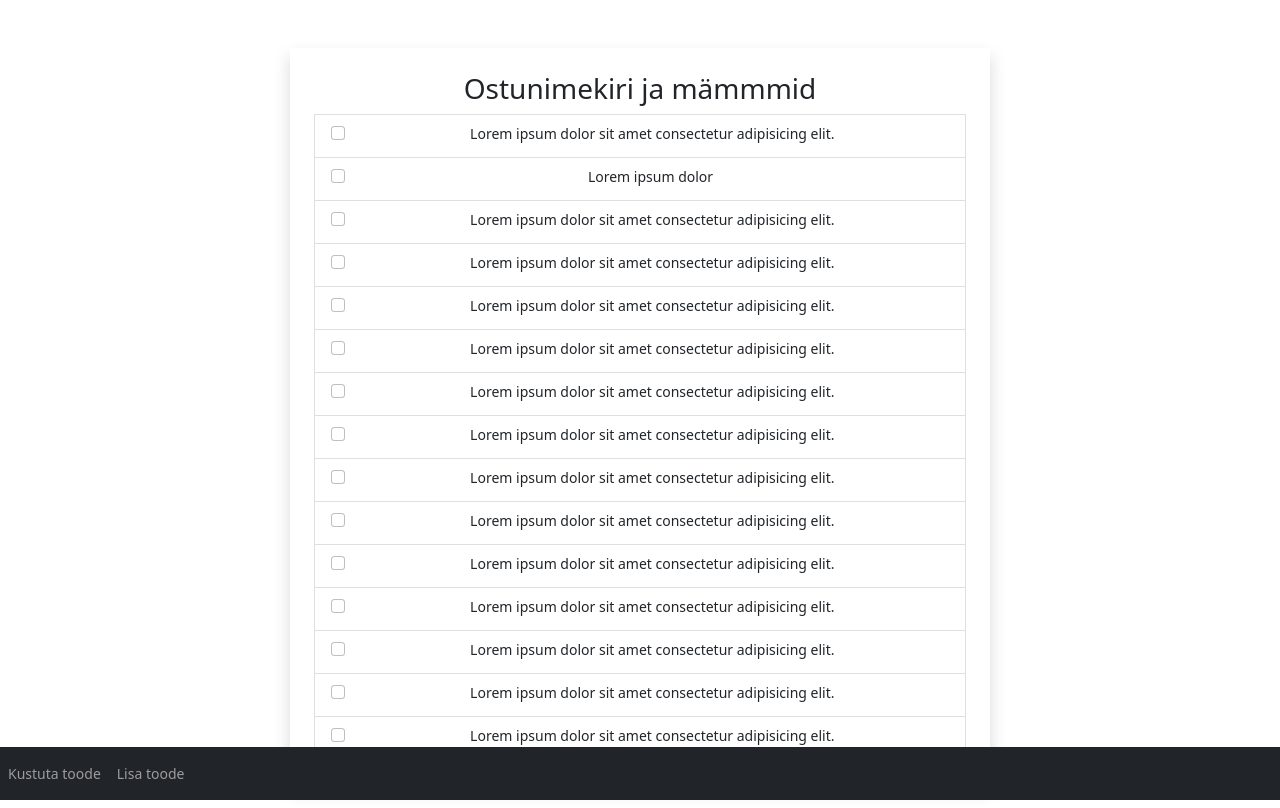
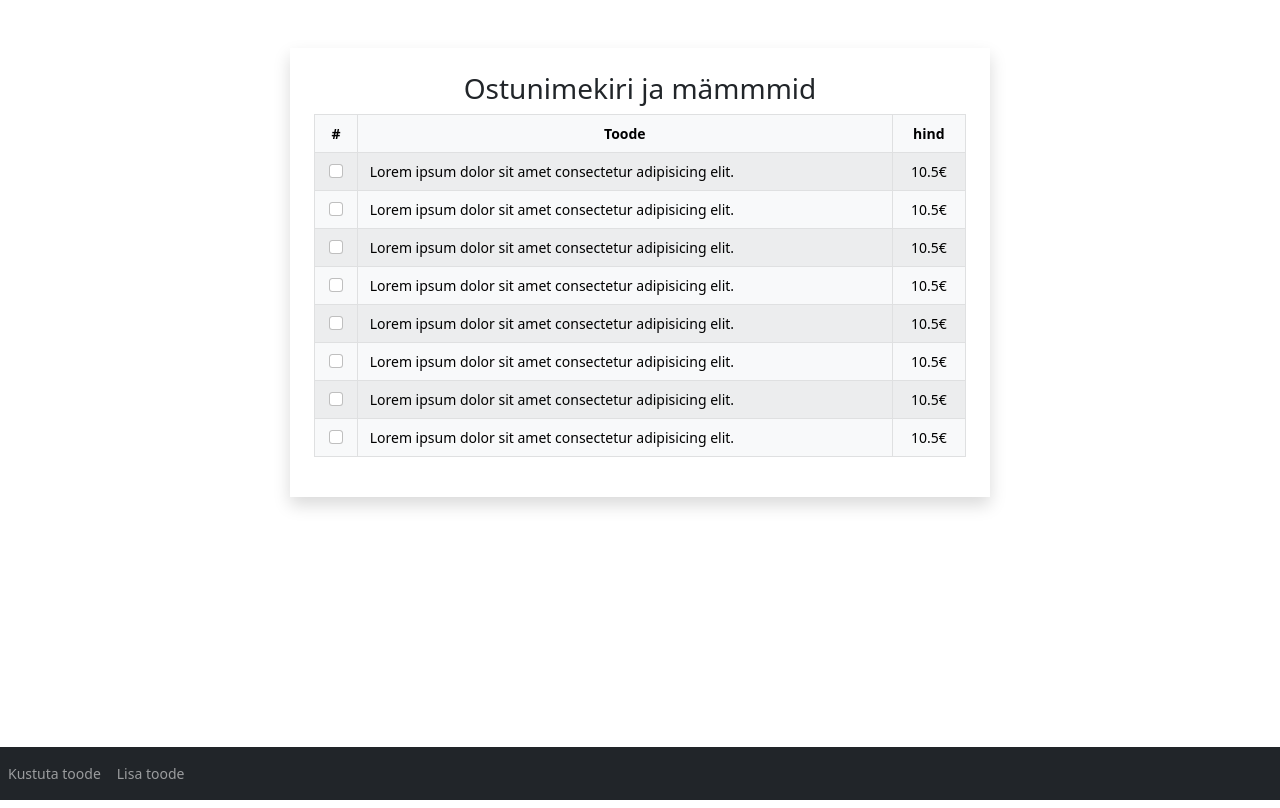
Before and after one commit to DrSuperMario/shoppinglist, a Flask app: page / in a window 1280 px wide. Run offline with Flask 2, Linux system fonts and the light colour scheme; data comes from the database, SQL or seed files in the repository; some libraries are stand-ins or nearby versions.

Commit message:
added few lines of js and html

```diff
--- a/templates/home.html
+++ b/templates/home.html
@@ -50,133 +50,107 @@
 
     <div class="container mt-5 shadow p-4 mb-4 bg-white" style="width: 700px;">
       <h3>Ostunimekiri ja mämmmid</h3>
-      <div class="align-self-start">
-        <ul class="list-group list-group-flush align-text-start">
+
+        <table class="table table-hover table-striped table-light table-bordered">
+          <thead class="thead-dark ">
+            <tr >
+              <th scope="col">#</th>
+              <th scope="col">Toode</th>
+              <th scope="col">hind</th>
+            </tr>
+          </thead>
           <form>
-            <li class="list-group-item">
-              <div class="form-check">
-                  <input type="checkbox" class="form-check-input" id="radio1" name="optradio" value="option1">
+            <tbody>
+              <tr>
+                <th scope="row"><input type="checkbox" class="form-check-input" id="radio1" name="optradio" value="option1"></th>
+                <td style="text-align: start;">
+                    <label class="form-check-label" for="radio1"></label>
+                      <a data-toggle="popover" >Lorem ipsum dolor sit amet consectetur adipisicing elit.</a>
+                    </label>
+                    <script>
+                      $(function () {
+                        $('[data-toggle="popover"]').popover({
+                            container: 'body',
+                            title: 'Muuda',
+                            html: true,
+                            placement: 'right',
+                            sanitize: false,
+                            content: function () {
+                                return $("#PopoverContent").html();
+                            }
+                        });
+                      })
+                    </script>
+               </td>
+                <td>10.5€</td>
+              </tr>
+              <tr>
+                <th scope="row"><input type="checkbox" class="form-check-input" id="radio1" name="optradio" value="option1"></th>
+                <td style="text-align: start;">
                     <label class="form-check-label" for="radio1"></label>
                     Lorem ipsum dolor sit amet consectetur adipisicing elit.
                     </label>
-              </div>
-            </li>
-            <li class="list-group-item">
-              <div class="form-check">
-                  <input type="checkbox" class="form-check-input" id="radio1" name="optradio" value="option1">
-                  <label class="form-check-label" for="radio1">
-                    Lorem ipsum dolor
-                  </label>
-              </div>
-            </li>
-            <li class="list-group-item">
-              <div class="form-check">
-                <input type="checkbox" class="form-check-input" id="radio1" name="optradio" value="option1">
+               </td>
+                <td>10.5€</td>
+              </tr>
+              <tr>
+                <th scope="row"><input type="checkbox" class="form-check-input" id="radio1" name="optradio" value="option1"></th>
+                <td style="text-align: start;">
                     <label class="form-check-label" for="radio1"></label>
                     Lorem ipsum dolor sit amet consectetur adipisicing elit.
                     </label>
-            </div>
-            </li>
-            <li class="list-group-item">
-              <div class="form-check">
-                <input type="checkbox" class="form-check-input" id="radio1" name="optradio" value="option1">
+               </td>
+                <td>10.5€</td>
+              </tr>
+              <tr>
+                <th scope="row"><input type="checkbox" class="form-check-input" id="radio1" name="optradio" value="option1"></th>
+                <td style="text-align: start;">
                     <label class="form-check-label" for="radio1"></label>
                     Lorem ipsum dolor sit amet consectetur adipisicing elit.
                     </label>
-            </div>
-            </li>
-            <li class="list-group-item">
-              <div class="form-check">
-                <input type="checkbox" class="form-check-input" id="radio1" name="optradio" value="option1">
+               </td>
+                <td>10.5€</td>
+              </tr>
+              <tr>
+                <th scope="row"><input type="checkbox" class="form-check-input" id="radio1" name="optradio" value="option1"></th>
+                <td style="text-align: start;">
                     <label class="form-check-label" for="radio1"></label>
                     Lorem ipsum dolor sit amet consectetur adipisicing elit.
                     </label>
-            </div>
-            </li>
-            <li class="list-group-item">
-              <div class="form-check">
-                <input type="checkbox" class="form-check-input" id="radio1" name="optradio" value="option1">
+               </td>
+                <td>10.5€</td>
+              </tr>
+              <tr>
+                <th scope="row"><input type="checkbox" class="form-check-input" id="radio1" name="optradio" value="option1"></th>
+                <td style="text-align: start;">
                     <label class="form-check-label" for="radio1"></label>
                     Lorem ipsum dolor sit amet consectetur adipisicing elit.
                     </label>
-            </div>
-            </li>
-            <li class="list-group-item">
-              <div class="form-check">
-                <input type="checkbox" class="form-check-input" id="radio1" name="optradio" value="option1">
+               </td>
+                <td>10.5€</td>
+              </tr>
+              <tr>
+                <th scope="row"><input type="checkbox" class="form-check-input" id="radio1" name="optradio" value="option1"></th>
+                <td style="text-align: start;">
                     <label class="form-check-label" for="radio1"></label>
                     Lorem ipsum dolor sit amet consectetur adipisicing elit.
                     </label>
-            </div>
-            </li>
-            <li class="list-group-item">
-              <div class="form-check">
-                <input type="checkbox" class="form-check-input" id="radio1" name="optradio" value="option1">
+               </td>
+                <td>10.5€</td>
+              </tr>
+              <tr>
+                <th scope="row"><input type="checkbox" class="form-check-input" id="radio1" name="optradio" value="option1"></th>
+                <td style="text-align: start;">
                     <label class="form-check-label" for="radio1"></label>
                     Lorem ipsum dolor sit amet consectetur adipisicing elit.
                     </label>
-            </div>
-            </li>
-            <li class="list-group-item">
-              <div class="form-check">
-                <input type="checkbox" class="form-check-input" id="radio1" name="optradio" value="option1">
-                  <label class="form-check-label" for="radio1"></label>
-                    Lorem ipsum dolor sit amet consectetur adipisicing elit.
-                  </label>
-            </div>
-            </li>
-            <li class="list-group-item">
-              <div class="form-check">
-                <input type="checkbox" class="form-check-input" id="radio1" name="optradio" value="option1">
-                  <label class="form-check-label" for="radio1"></label>
-                    Lorem ipsum dolor sit amet consectetur adipisicing elit.
-                  </label>
-            </div>
-            </li>
-            <li class="list-group-item">
-              <div class="form-check">
-                <input type="checkbox" class="form-check-input" id="radio1" name="optradio" value="option1">
-                  <label class="form-check-label" for="radio1"></label>
-                    Lorem ipsum dolor sit amet consectetur adipisicing elit.
-                  </label>
-            </div>
-            </li>
-            <li class="list-group-item">
-              <div class="form-check">
-                <input type="checkbox" class="form-check-input" id="radio1" name="optradio" value="option1">
-                  <label class="form-check-label" for="radio1"></label>
-                    Lorem ipsum dolor sit amet consectetur adipisicing elit.
-                  </label>
-            </div>
-            </li>
-            <li class="list-group-item">
-              <div class="form-check">
-                <input type="checkbox" class="form-check-input" id="radio1" name="optradio" value="option1">
-                  <label class="form-check-label" for="radio1"></label>
-                    Lorem ipsum dolor sit amet consectetur adipisicing elit.
-                  </label>
-            </div>
-            </li>
-            <li class="list-group-item">
-              <div class="form-check">
-                <input type="checkbox" class="form-check-input" id="radio1" name="optradio" value="option1">
-                  <label class="form-check-label" for="radio1"></label>
-                    Lorem ipsum dolor sit amet consectetur adipisicing elit.
-                  </label>
-            </div>
-            </li>
-            <li class="list-group-item">
-              <div class="form-check">
-                <input type="checkbox" class="form-check-input" id="radio1" name="optradio" value="option1">
-                  <label class="form-check-label" for="radio1"></label>
-                    Lorem ipsum dolor sit amet consectetur adipisicing elit.
-                  </label>
-            </div>
-            </li>
+               </td>
+                <td>10.5€</td>
+              </tr>
+          </form>
+        </tbody>
+      </table>
 
-          </form>
-        </ul>
-      </div>
     </div>
     <div class="modal fade" id="myModal">
       <div class="modal-dialog" style="width:320px; height: 320px">
@@ -217,7 +191,13 @@
         </div>
       </div>
     </div>
-
+    <section>
+      <div id="PopoverContent" style="display: none;">
+        <form method="POST">
+            <input type="text" class="form-control" placeholder="enter text" id="demo" name="email">
+          </form>
+      </div>
+    </section>
 
     <script src="../static/assets/dist/js/bootstrap.bundle.min.js"></script>
 
```
Lines whose indentation alone changed are shown as unchanged.
